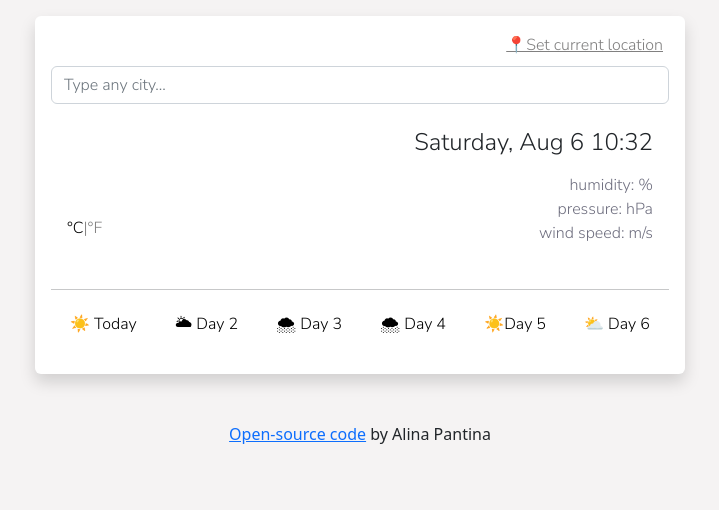
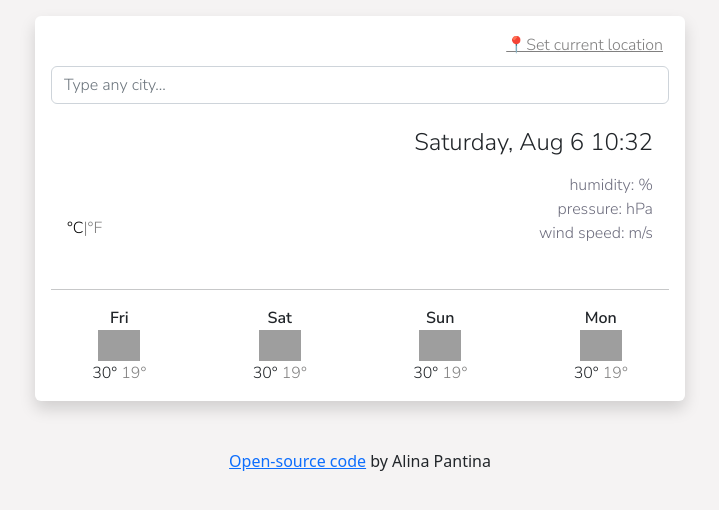
Before and after one commit to hexadecimalya/my-weather-widget, a plain HTML site: page index.html in a window 1280 px wide. Shown: the whole page, without its empty margins (280-999 px from the left). Drawn offline with nearby package versions, Linux system fonts and the light colour scheme; no server answers; grey boxes are pictures that could not be loaded.

Commit message:
Started to work with forecast

```diff
--- a/index.html
+++ b/index.html
@@ -63,16 +63,8 @@
         </div>
       </div>
       <hr />
-      <div class="row">
-        <ul class="navigation-tabs">
-          <a class="nvg-link" aria-current="page" href="#">☀️ Today</a>
-          <a class="nvg-link" href="#">🌥 Day 2</a>
-          <a class="nvg-link" href="#">🌨 Day 3</a>
-          <a class="nvg-link" href="#">🌨 Day 4</a>
-          <a class="nvg-link" href="#">☀️Day 5</a>
-          <a class="nvg-link" href="#">⛅️ Day 6</a>
-        </ul>
-      </div>
+    <div class="forecast-block" id="forecast">
+    </div>
     </div>
     <div class="footer">
       <a href="https://github.com/hexadecimalya/my-weather-widget"
--- a/src/app.css
+++ b/src/app.css
@@ -15,34 +15,6 @@ body {
 
 .daily-temp {
   font-size: 3.5rem;
-}
-
-.navigation-tabs {
-  display: flex;
-  justify-content: space-around;
-}
-
-.nvg-link {
-  color: #000;
-  text-decoration: none;
-  padding: 6px 6px;
-  display: inline-flex;
-  flex-direction: column;
-  transition: all 150ms ease-in-out;
-}
-
-.nvg-link:hover {
-  color: #000;
-  font-weight: bold;
-  background-color: #f3ecec9a;
-  border-radius: 10px;
-}
-
-.nvg-link:active {
-  font-weight: bold;
-  color: #000;
-  background-color: #f3ecec9a;
-  border-radius: 10px;
 }
 
 .weather-active-tab {
@@ -105,3 +77,20 @@ body {
   font-size: 1.2rem;
   text-decoration: overline;
 }
+
+.forecast-block .row{
+  text-align: center;
+  justify-content: space-around;
+}
+
+.forecast-block .col-2:hover{
+  background-color: rgb(247, 240, 216);
+  border-radius: 10px;
+}
+.forecast-temp-min{
+  color: #818080;
+}
+
+.forecast-date{
+  font-weight: 600;
+}
--- a/src/script.js
+++ b/src/script.js
@@ -68,7 +68,6 @@ function searchCity(event) {
     alert("You didn't enter the city");
   }
 }
-
 
 let searchForm = document.querySelector("#search-form");
 searchForm.addEventListener("submit", searchCity);
@@ -154,6 +153,26 @@ function setImageByCondition(condition) {
   weatherImageElem.innerHTML = `<img src="${imageUrl}" alt="" />`;
 }
 
+function displayForecast() {
+  let forecastElem = document.querySelector("#forecast");
+  let forecastHTML = `<div class="row">`
+  let days = ["Fri", "Sat", "Sun", "Mon"];
+
+  days.forEach(function (day) {
+    forecastHTML = forecastHTML + `<div class="col-2">
+    <div class="forecast-date">${day}</div>
+    <img src="http://openweathermap.org/img/wn/01d.png" alt="" width="42" />
+    <div class="forecast-temps">
+      <span class="forecast-temp-max"> 30° </span>
+      <span class="forecast-temp-min"> 19° </span>
+    </div>
+  </div>`;
+
+  })
+  forecastHTML = forecastHTML + `</div>`
+  forecastElem.innerHTML = forecastHTML;
+}
+
 let currentCityButton = document.querySelector("#current-position");
 currentCityButton.addEventListener("click", getPosition);
 
@@ -161,3 +180,4 @@ setCurrentDateTime();
 setInterval(setCurrentDateTime, 10000);
 
 setWeatherByName();
+displayForecast();
```
